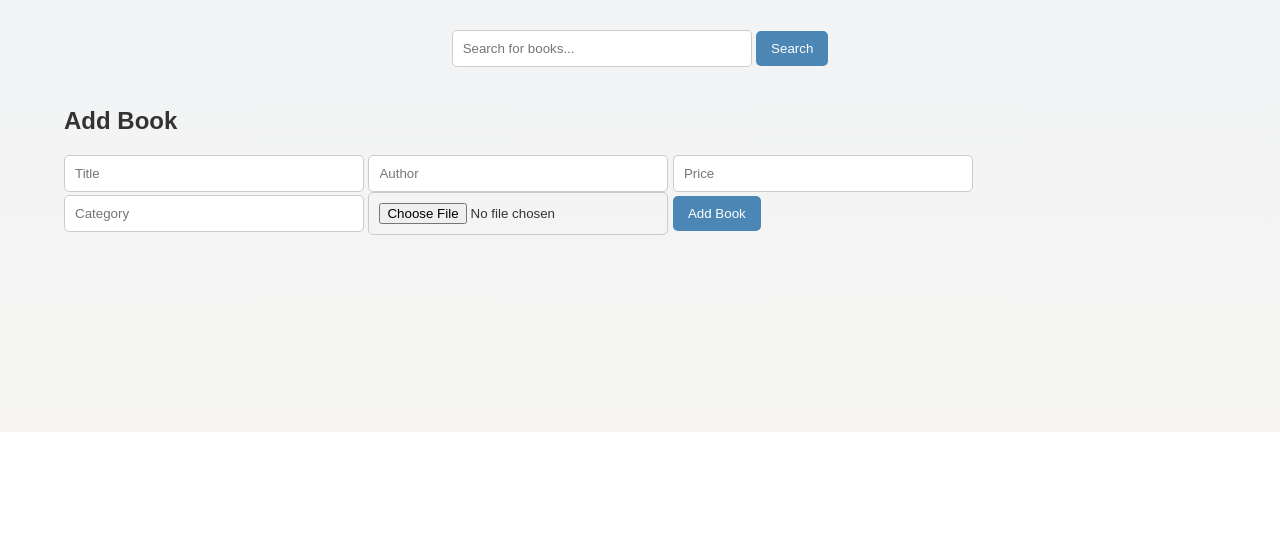
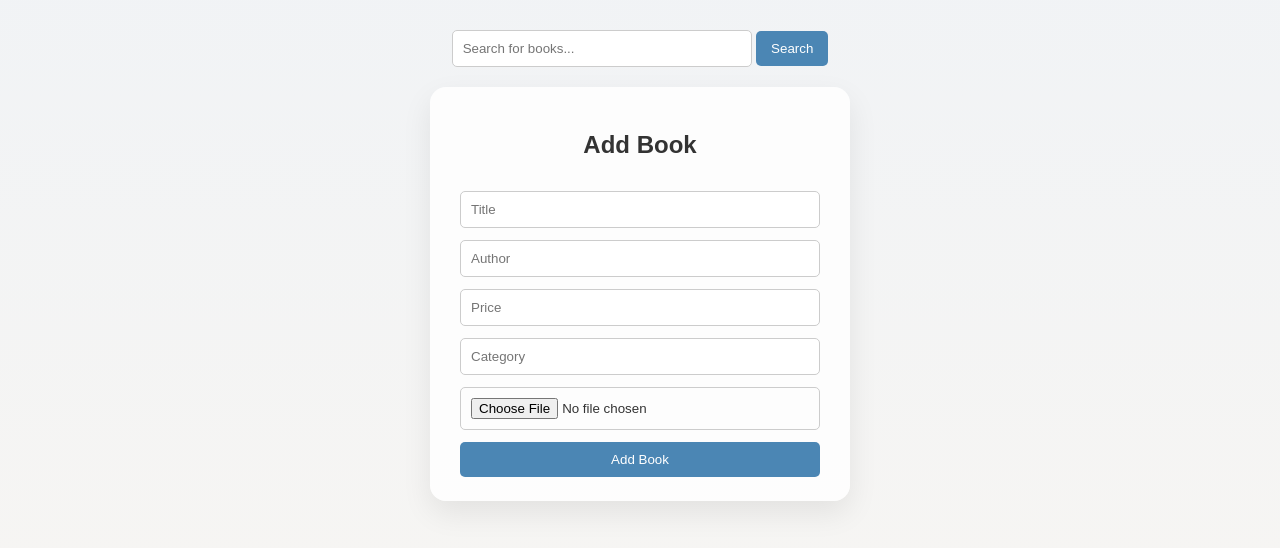
Before and after one commit to BearsLearning/Bookstore, a plain HTML site: page Frontend/index.html in a window 1280 px wide. Shown: the part 368-916 px from the top of the page. Before the commit the page ends 800 px from the top, so only its background shows below. Drawn offline with Linux system fonts and the light colour scheme; no server answers.

Commit message:
Centered all interactives and displays

```diff
--- a/Frontend/styles.css
+++ b/Frontend/styles.css
@@ -88,6 +88,31 @@ main {
   margin: 20px 0;
 }
 
+.add-book {
+  display: flex;
+  flex-direction: column;
+  align-items: center;
+  justify-content: center;
+  gap: 0.75rem;
+  max-width: 420px;
+  width: 100%;
+  margin: 0 auto 2rem;
+  padding: 1.5rem;
+  background: rgba(255, 255, 255, 0.85);
+  border-radius: 1rem;
+  box-shadow: 0 12px 30px rgba(0, 0, 0, 0.08);
+}
+
+.add-book input,
+.add-book button {
+  width: 100%;
+  max-width: 360px;
+}
+
+.add-book button {
+  align-self: center;
+}
+
 input {
   padding: 10px;
   width: 300px;
@@ -108,8 +133,10 @@ button {
 
 #bookList {
   display: grid;
-  grid-template-columns: repeat(auto-fill, minmax(250px,1fr));
+  grid-template-columns: repeat(auto-fit, minmax(250px, 300px));
+  justify-content: center;
   gap: 20px;
+  margin: 0 auto;
 }
 
 .book-card {
@@ -117,6 +144,8 @@ button {
   padding: 15px;
   border-radius: 10px;
   box-shadow: 0px 20px 8px rgba(0,0,0,0.2);
+  width: 100%;
+  max-width: 300px;
 }
 
 .book-card img {
```
